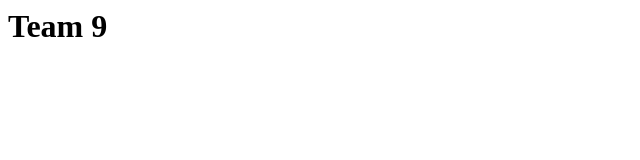
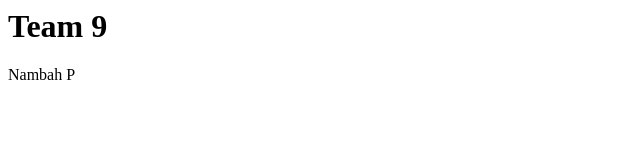
Before and after one commit to milhamm/kosongan, a plain HTML site: page index.html in a window 1280 px wide. Shown: the full height of the page, 0-640 px from the left. Drawn offline with Linux system fonts and the light colour scheme.

Commit message:
tambahin p

```diff
--- a/index.html
+++ b/index.html
@@ -6,5 +6,6 @@
   </head>
   <body>
     <h1>Team 9</h1>
+    <p>Nambah P</p>
   </body>
 </html>
```
